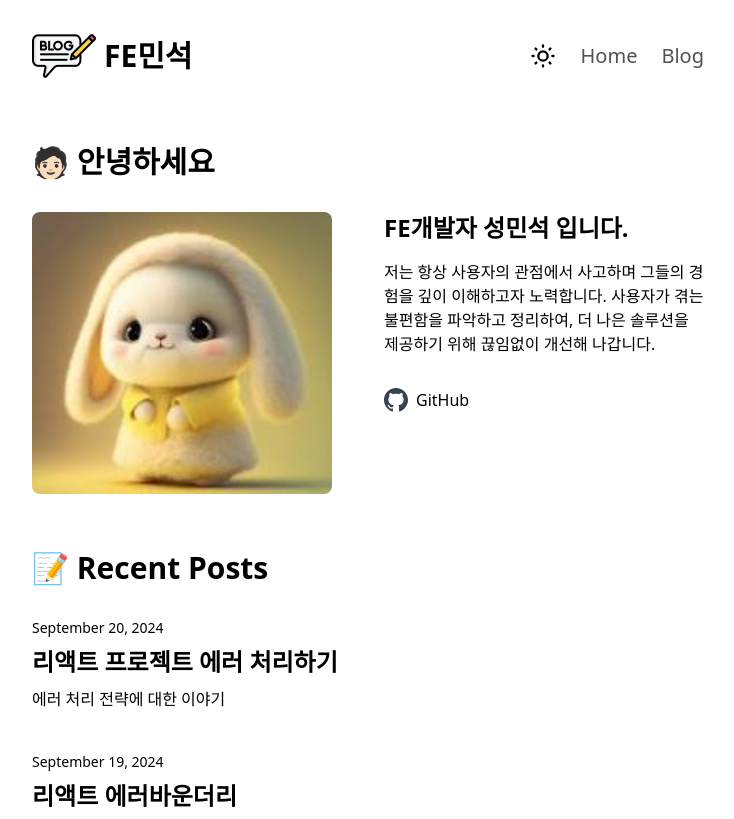
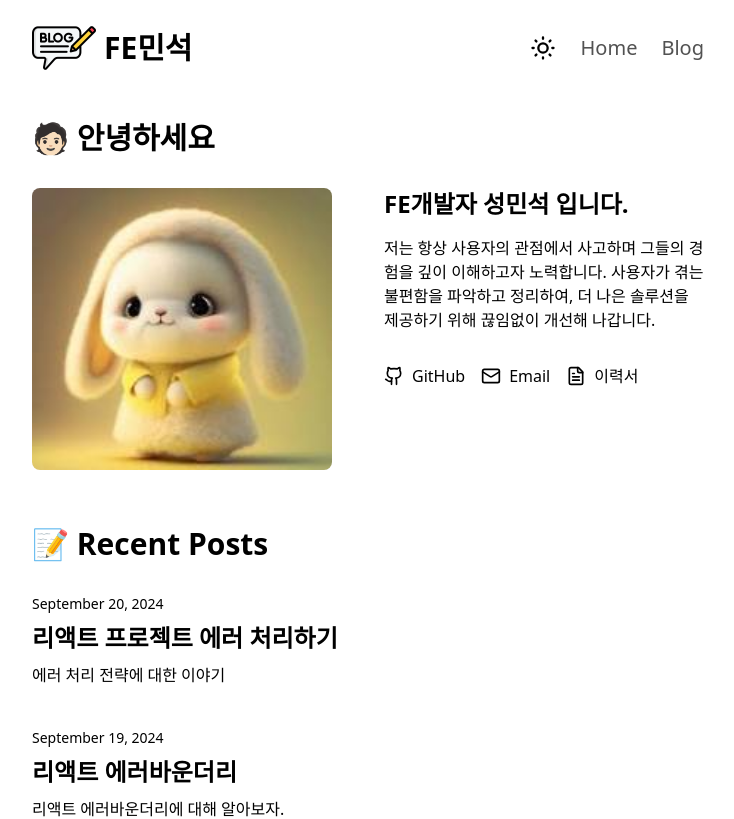
Before and after one commit to minseoook/Blog, a Next.js app: page / in a window 1280 px wide. Shown: the top 819 px of the page, without its empty margins (272-1006 px from the left). Built offline with nearby package versions, Linux system fonts and the light colour scheme.

Commit message:
이메일, 이력서 추가

```diff
--- a/app/components/nav.tsx
+++ b/app/components/nav.tsx
@@ -14,16 +14,15 @@ const Navbar = () => {
   };
 
   return (
-    <div className="w-full mb-14 ">
-      <div className="flex items-center justify-between max-w-6xl mx-auto">
+    <>
+      {/* 네비게이션 바의 높이만큼 공간을 확보하기 위한 더미 div */}
+      <div className="h-24" /> {/* 필요한 경우 높이 조절 */}
+      {/* Fixed 네비게이션 바 */}
+      <div className="fixed top-0 left-0 right-0 w-full bg-white dark:bg-black z-50 ">
+        <div className="flex items-center justify-between max-w-2xl mx-auto h-24">
           {/* Logo */}
-        <Link href="/" className=" flex items-center gap-2">
-          <Image
-            src="/icon.png" // public 폴더 안의 파일을 이렇게 참조
-            alt="My Icon"
-            width={64} // 원하는 너비
-            height={64} // 원하는 높이
-          />
+          <Link href="/" className="flex items-center gap-2">
+            <Image src="/icon.png" alt="My Icon" width={64} height={64} />
             <h1 className="text-3xl font-bold">FE민석</h1>
           </Link>
 
@@ -37,7 +36,7 @@ const Navbar = () => {
               <Link
                 key={path}
                 href={path}
-              className=" text-xl transition-all duration-200 hover:text-neutral-800 dark:hover:text-neutral-200 text-neutral-600 dark:text-neutral-400"
+                className="text-xl transition-all duration-200 hover:text-neutral-800 dark:hover:text-neutral-200 text-neutral-600 dark:text-neutral-400"
               >
                 {name}
               </Link>
@@ -45,6 +44,7 @@ const Navbar = () => {
           </nav>
         </div>
       </div>
+    </>
   );
 };
 
--- a/app/page.tsx
+++ b/app/page.tsx
@@ -1,6 +1,7 @@
 import React from "react";
 import { BlogPosts } from "./components/posts";
 import Profile from "./components/profile";
+import { Mail, Github, FileText, Linkedin, MessageSquare } from "lucide-react";
 
 export default function Page() {
   return (
@@ -24,25 +25,40 @@ export default function Page() {
             </p>
           </div>
 
-          <div className="flex gap-4">
+          <div className="flex flex-wrap gap-4">
+            {/* GitHub */}
             <a
               href="https://github.com/minseoook"
-              className="flex items-center gap-2  "
+              target="_blank"
+              rel="noopener noreferrer"
+              className="flex items-center gap-2 hover:text-gray-900 dark:hover:text-gray-100 transition-colors duration-200"
             >
-              <svg
-                xmlns="http://www.w3.org/2000/svg"
-                width="24"
-                height="24"
-                viewBox="0 0 24 24"
-                className="fill-current text-gray-700 dark:text-gray-300"
-              >
-                <path d="M12 0c-6.626 0-12 5.373-12 12 0 5.302 3.438 9.8 8.207 11.387.599.111.793-.261.793-.577v-2.234c-3.338.726-4.033-1.416-4.033-1.416-.546-1.387-1.333-1.756-1.333-1.756-1.089-.745.083-.729.083-.729 1.205.084 1.839 1.237 1.839 1.237 1.07 1.834 2.807 1.304 3.492.997.107-.775.418-1.305.762-1.604-2.665-.305-5.467-1.334-5.467-5.931 0-1.311.469-2.381 1.236-3.221-.124-.303-.535-1.524.117-3.176 0 0 1.008-.322 3.301 1.23.957-.266 1.983-.399 3.003-.404 1.02.005 2.047.138 3.006.404 2.291-1.552 3.297-1.23 3.297-1.23.653 1.653.242 2.874.118 3.176.77.84 1.235 1.911 1.235 3.221 0 4.609-2.807 5.624-5.479 5.921.43.372.823 1.102.823 2.222v3.293c0 .319.192.694.801.576 4.765-1.589 8.199-6.086 8.199-11.386 0-6.627-5.373-12-12-12z"></path>
-              </svg>
-              <p>GitHub</p>
+              <Github className="w-5 h-5" />
+              <span>GitHub</span>
+            </a>
+
+            {/* Email */}
+            <a
+              href="mailto:imuchgabis@google.com"
+              className="flex items-center gap-2 hover:text-gray-900 dark:hover:text-gray-100 transition-colors duration-200"
+            >
+              <Mail className="w-5 h-5" />
+              <span>Email</span>
+            </a>
+
+            <a
+              href="/성민석_이력서 (1).pdf"
+              target="_blank"
+              rel="noopener noreferrer"
+              className="flex items-center gap-2 hover:text-gray-900 dark:hover:text-gray-100 transition-colors duration-200"
+            >
+              <FileText className="w-5 h-5" />
+              <span>이력서</span>
             </a>
           </div>
         </div>
       </div>
+
       <div className="my-8">
         <h1 className="text-3xl font-bold mb-8 mt-14">📝 Recent Posts</h1>
         <BlogPosts />
--- a/package.json
+++ b/package.json
@@ -13,6 +13,7 @@
     "@vercel/postgres": "^0.9.0",
     "@vercel/speed-insights": "^1.0.9",
     "geist": "1.2.2",
+    "lucide-react": "^0.454.0",
     "next": "14.2.0-canary.66",
     "next-mdx-remote": "^4.4.1",
     "react": "18.2.0",
```
Also changed, not shown: 2 other files (tests, documents, lock files or other folders). Lines whose indentation alone changed are shown as unchanged.
